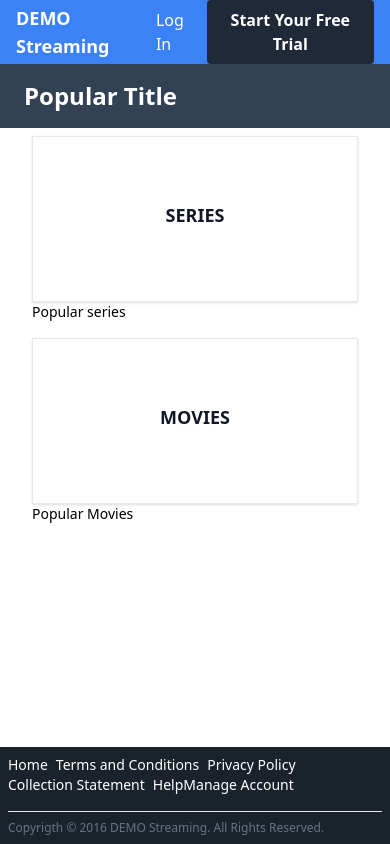
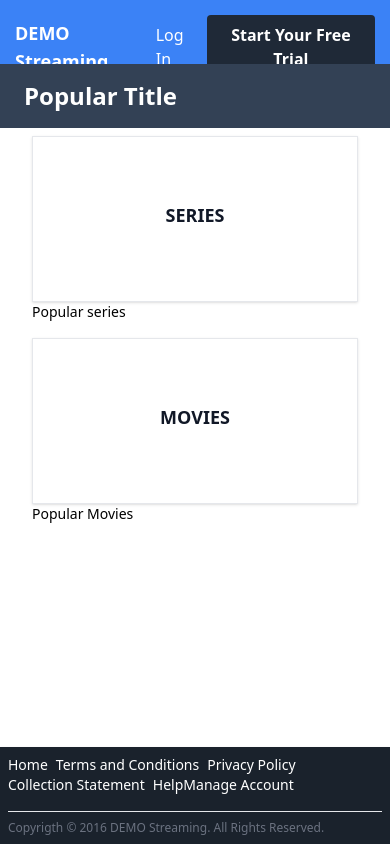
Before and after one commit to kirantirmale/MoviesSeries, a Next.js app: page / in a window 390 px wide. Built offline with nearby package versions, Linux system fonts and the light colour scheme.

Commit message:
update commit

```diff
--- a/app/components/Header.jsx
+++ b/app/components/Header.jsx
@@ -1,22 +1,20 @@
 import Title from "./Title";
 
 export default function Header() {
-
   return (
     <div>
-      <header className="flex justify-between items-center top-0 fixed  w-full  px-4 sm:px-6  sm:py-4 bg-blue-500 text-white">
+      <header className="flex justify-between items-center top-0 fixed w-full px-4 sm:px-6 sm:py-4 bg-blue-500 text-white main-head">
         <div className="flex items-center">
           <span className="text-lg sm:text-xl font-bold">DEMO Streaming</span>
         </div>
         <div className="flex items-center">
-          <a href="#" className="text-white-300  mr-2 sm:mr-4">Log In</a>
+          <a href="#" className="text-white-300 mr-2 sm:mr-4">Log In</a>
           <button className="bg-gray-800 text-white font-bold py-2 px-3 sm:px-4 rounded">
             Start Your Free Trial
           </button>
         </div>
       </header>
       <Title title="Title"/>
-
     </div>
-  )
+  );
 }
--- a/app/globals.css
+++ b/app/globals.css
@@ -36,3 +36,8 @@ max-height: 63vh;
   background-color:rgb(26, 34, 44) ;
 color: white !important;
 }
+@media only screen and (max-width: 600px) {
+  .main-head {
+    padding: 15px;
+  }
+}
```
